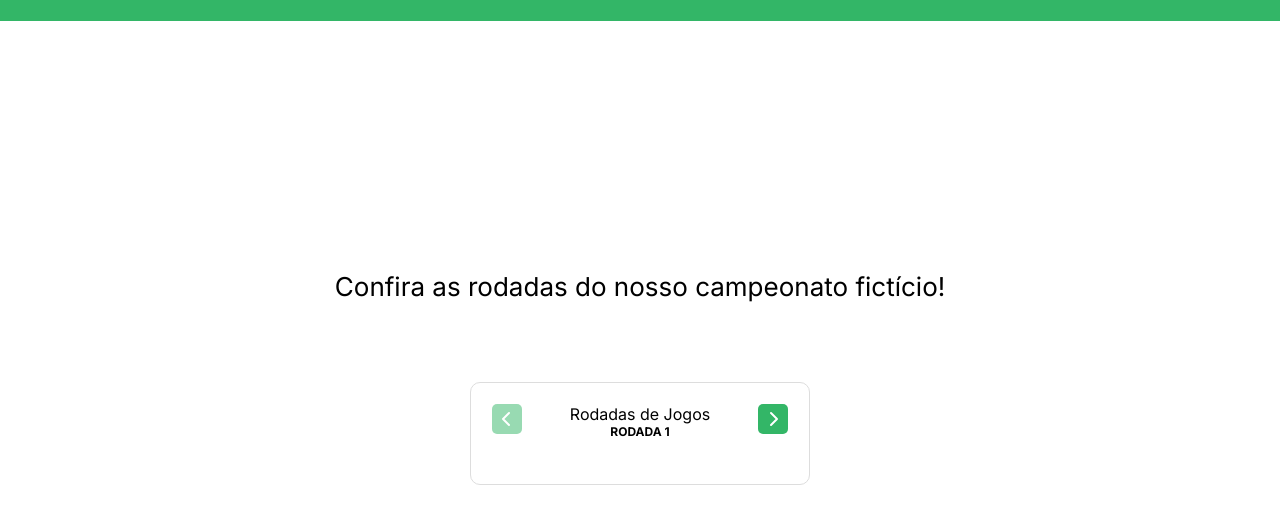
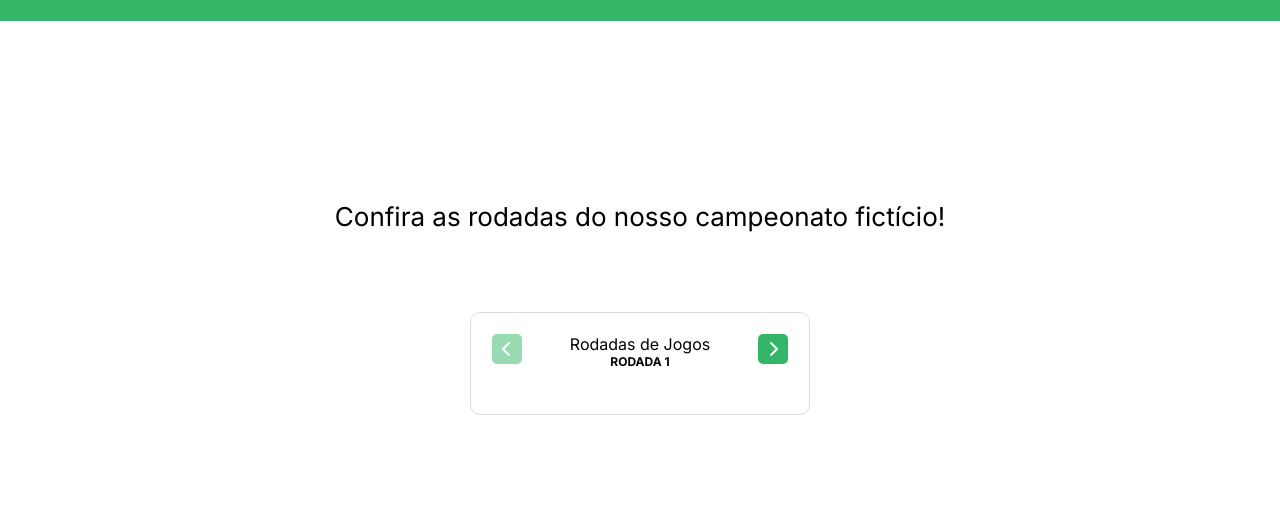
Before and after one commit to diegozfreitas/sevnPleno, a plain HTML site: page index.html in a window 1280 px wide. Shown: the part 53-576 px from the top of the page. Drawn offline with nearby package versions, Linux system fonts and the light colour scheme; no server answers.

Commit message:
fix: Adjust padding top

```diff
--- a/style.css
+++ b/style.css
@@ -46,7 +46,7 @@ main {
   min-height: 100vh;
 }
 main .container {
-  padding-top: 250px;
+  padding-top: 180px;
   padding-bottom: 250px;
 }
 /* end main */
```
